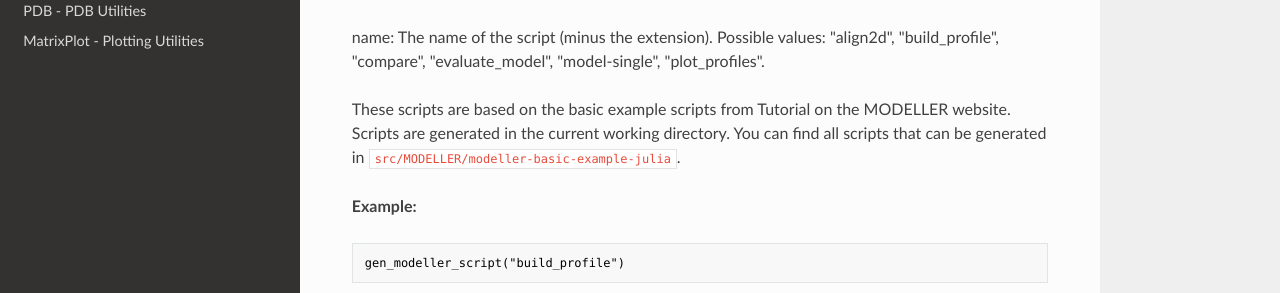
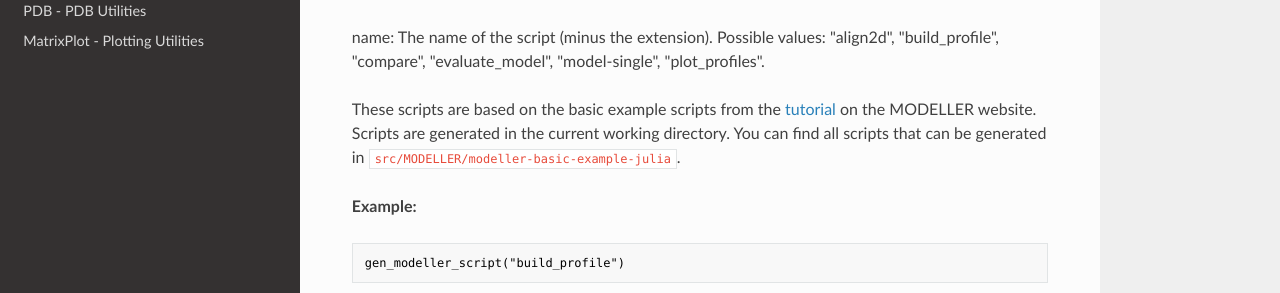
Before and after one commit to hng/BiomolecularStructures.jl, an MkDocs documentation site: the page built from docs/modeller.md, in a window 1280 px wide and 900 px high. Shown: the part 390-683 px from the top of the window. Built offline with MkDocs 1.6.1, drawn with Linux system fonts in a browser that asks for light colours; nearby versions of some CDN libraries; old or Windows-style settings are respelled for this version of MkDocs.

Commit message:
added link to modeller tutorial

```diff
--- a/docs/modeller.md
+++ b/docs/modeller.md
@@ -12,7 +12,7 @@ Generates Julia templates for MODELLER usage with Julia.
 
 name: The name of the script (minus the extension). Possible values: "align2d", "build_profile", "compare", "evaluate_model", "model-single", "plot_profiles".
 
-These scripts are based on the basic example scripts from Tutorial on the MODELLER website.
+These scripts are based on the basic example scripts from  the [tutorial](https://salilab.org/modeller/tutorial/basic.html) on the MODELLER website.
 Scripts are generated in the current working directory. You can find all scripts that can be generated in `src/MODELLER/modeller-basic-example-julia`.
 
 **Example:**
```
